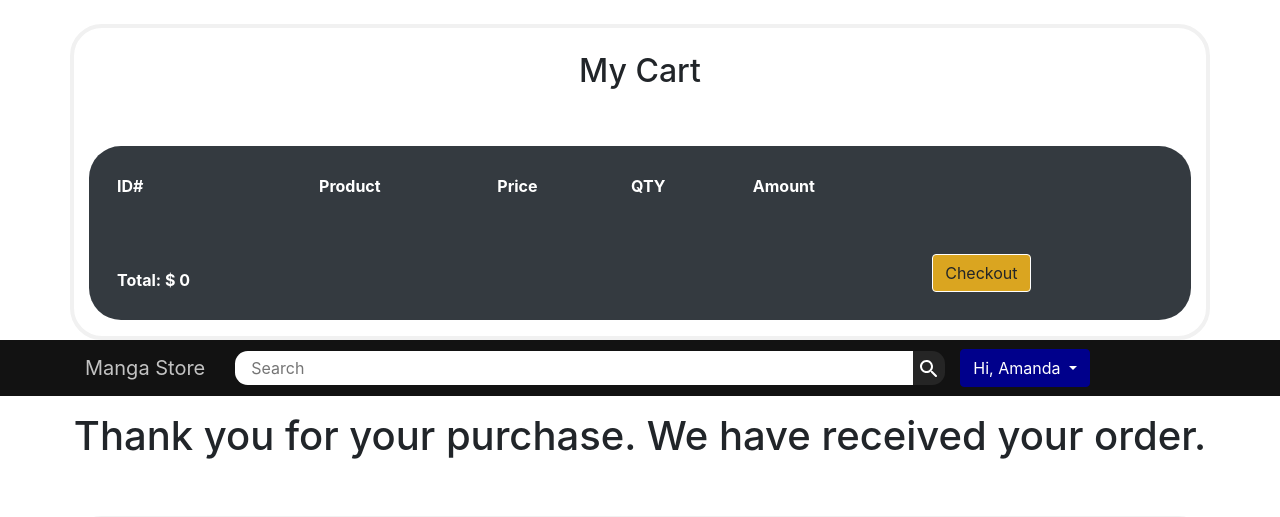
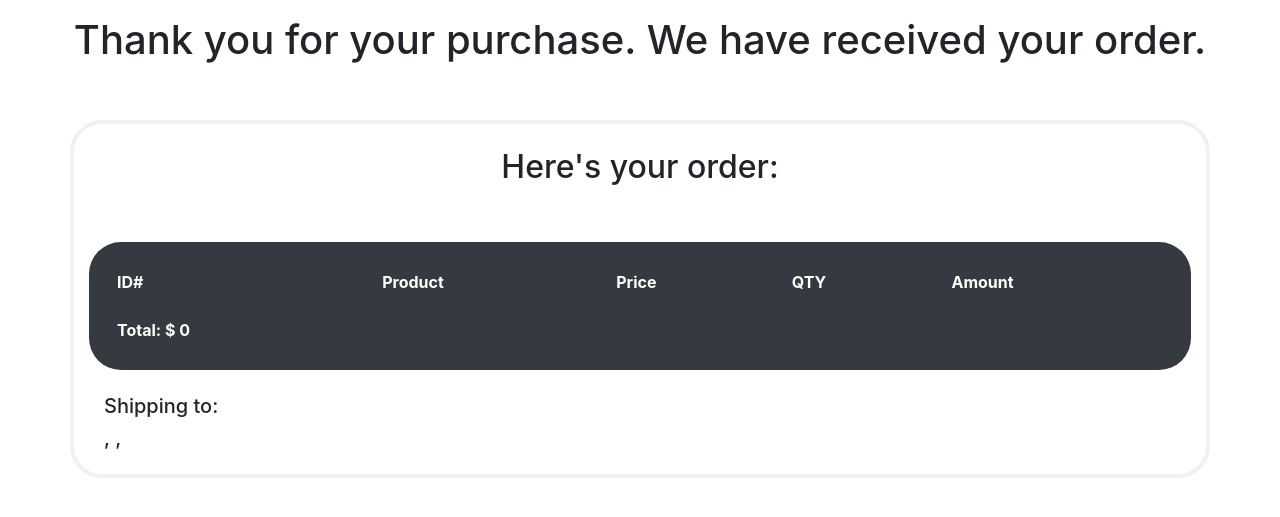
Before and after one commit to alwian/manga-store, a PHP site: page /confirm.php in a window 1280 px wide. Shown: the part 56-573 px from the top of the page. After the commit the page ends 534 px from the top, so only its background shows below. Run offline with PHP 8.4, Linux system fonts and the light colour scheme; the visitor is signed in with stand-in values (Sample User, id 1); data comes from the database, SQL or seed files in the repository; data that the repository does not hold is empty.

Commit message:
Minor Bug Fix
Confirm.php was also loading Cart.php into the page due to a model error

Thank you

```diff
--- a/cart.php
+++ b/cart.php
@@ -92,7 +92,7 @@
                                 <th scope=\"col\"> &emsp;</th>
                                 <th scope=\"col\"> &emsp;</th>
                                 <th scope=\"col\">
-                                    <form action='checkout.php'>
+                                    <form action='checkout.php' Method='POST'>
                                         <button type='submit' class='btn' id='cart-btn' href=\"checkout.php\"> Checkout</button>
                                     </form>
                                 </th>
--- a/models/Order.php
+++ b/models/Order.php
@@ -1,5 +1,5 @@
 <?php
-    require_once "Cart.php";
+    require_once "Models/Cart.php";
 
 class Order
 {
```
